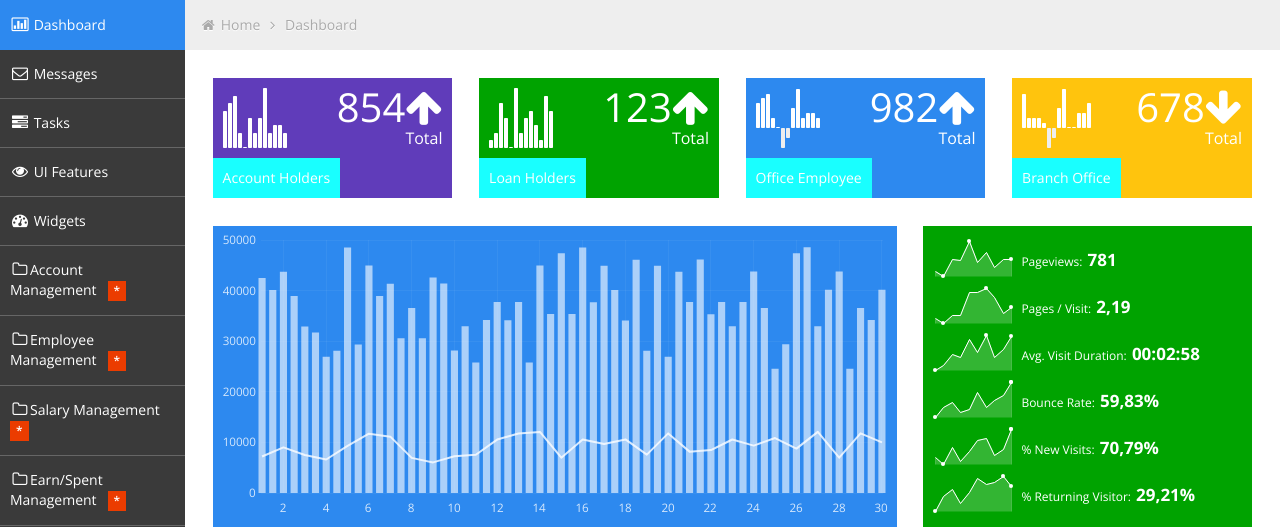
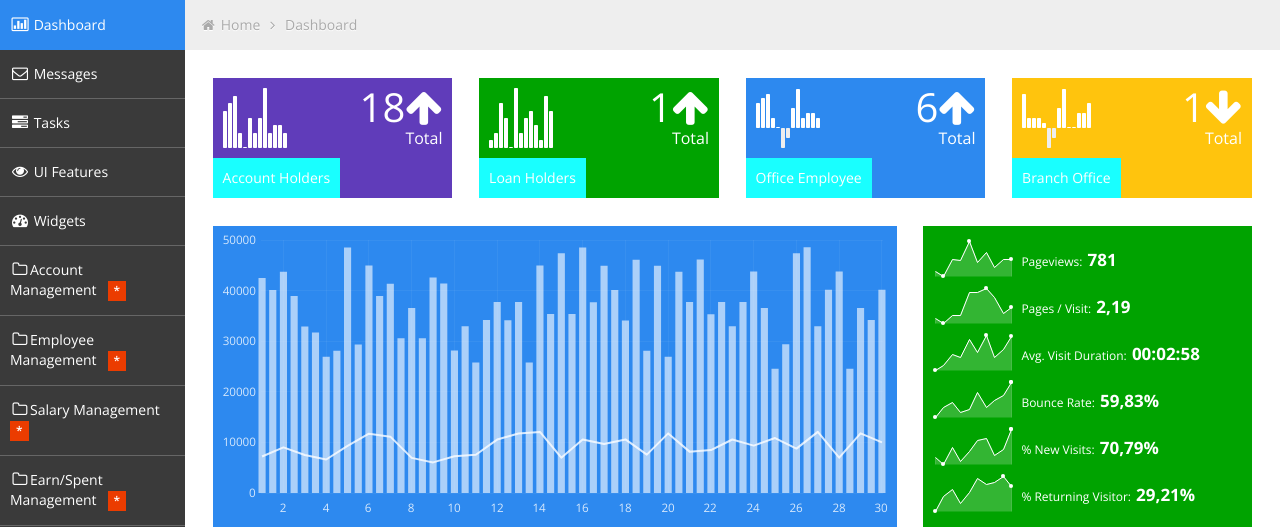
Before and after one commit to CaptainMahabub/mcsl, a PHP site: page /management/index.php in a window 1280 px wide. Shown: the part 41-568 px from the top of the page. Run offline with PHP 8.4, Linux system fonts and the light colour scheme; data comes from the database, SQL or seed files in the repository.

Commit message:
index.php updated

```diff
--- a/management/index.php
+++ b/management/index.php
@@ -250,7 +250,7 @@
 										<span class="header">
 											<span class="from">
 										    	Dennis Ji
-										     </span>
+										    </span>
 											<span class="time">
 										    	3 hours
 										    </span>
@@ -401,7 +401,11 @@
 
 				<div class="span3 statbox purple" onTablet="span6" onDesktop="span3">
 					<div class="boxchart">5,6,7,2,0,4,2,4,8,2,3,3,2</div>
-					<div class="number">854<i class="icon-arrow-up"></i></div>
+					<div class="number"><?php include("db_config.php");
+					$qu=$mysqli->query("SELECT account_holder_id FROM account_holders");
+					$res=$qu->fetch_array();
+					echo $qu->num_rows;
+					 ?><i class="icon-arrow-up"></i></div>
 					<div class="title">Total</div>
 					<div class="footer">
 						<a href="#"> Account Holders</a>
@@ -409,7 +413,11 @@
 				</div>
 				<div class="span3 statbox green" onTablet="span6" onDesktop="span3">
 					<div class="boxchart">1,2,6,4,0,8,2,4,5,3,1,7,5</div>
-					<div class="number">123<i class="icon-arrow-up"></i></div>
+					<div class="number"><?php
+					$qu=$mysqli->query("SELECT newloan_id FROM new_loan");
+					$res=$qu->fetch_array();
+					echo $qu->num_rows;
+					 ?><i class="icon-arrow-up"></i></div>
 					<div class="title">Total</div>
 					<div class="footer">
 						<a href="#"> Loan Holders</a>
@@ -417,7 +425,11 @@
 				</div>
 				<div class="span3 statbox blue noMargin" onTablet="span6" onDesktop="span3">
 					<div class="boxchart">5,6,7,2,0,-4,-2,4,8,2,3,3,2</div>
-					<div class="number">982<i class="icon-arrow-up"></i></div>
+					<div class="number"><?php
+					$qu=$mysqli->query("SELECT employee_id FROM employees");
+					$res=$qu->fetch_array();
+					echo $qu->num_rows;
+					 ?><i class="icon-arrow-up"></i></div>
 					<div class="title">Total</div>
 					<div class="footer">
 						<a href="#"> Office Employee</a>
@@ -425,7 +437,11 @@
 				</div>
 				<div class="span3 statbox yellow" onTablet="span6" onDesktop="span3">
 					<div class="boxchart">7,2,2,2,1,-4,-2,4,8,,0,3,3,5</div>
-					<div class="number">678<i class="icon-arrow-down"></i></div>
+					<div class="number"><?php
+					$qu=$mysqli->query("SELECT branch_id FROM branchs");
+					$res=$qu->fetch_array();
+					echo $qu->num_rows;
+					 ?><i class="icon-arrow-down"></i></div>
 					<div class="title">Total</div>
 					<div class="footer">
 						<a href="#"> Branch Office</a>
--- a/management/new_account.php
+++ b/management/new_account.php
@@ -52,7 +52,6 @@
    </div>
    <div class = "form-group">
       <label class = "sr-only" for = "address">Address</label>
-      <!--<input type = "text" name="address" class = "form-control" id = "name" placeholder = "Address">-->
       <textarea name="address" class = "form-control" id = "address" placeholder="Enter Address"></textarea>
    </div>
    <div class = "form-group">
```
